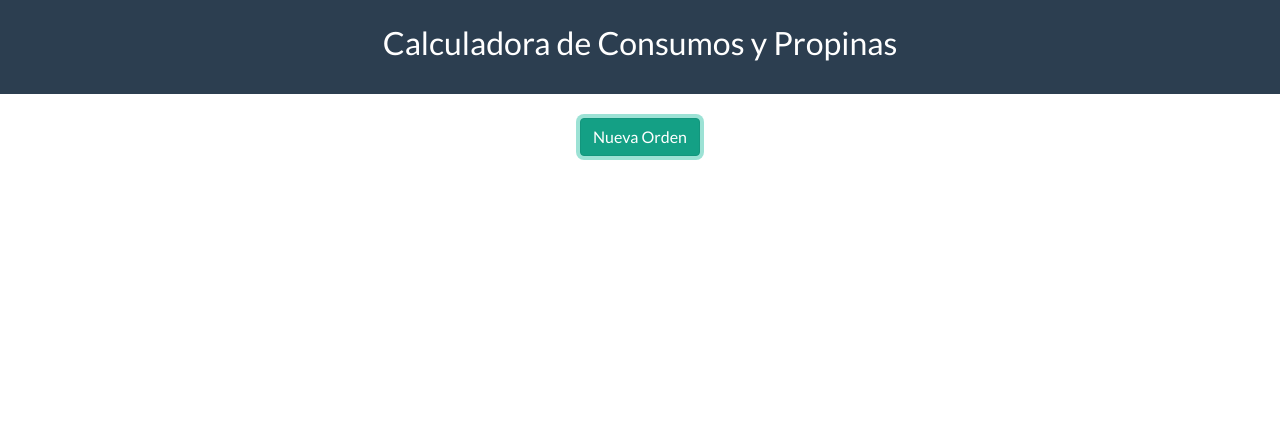
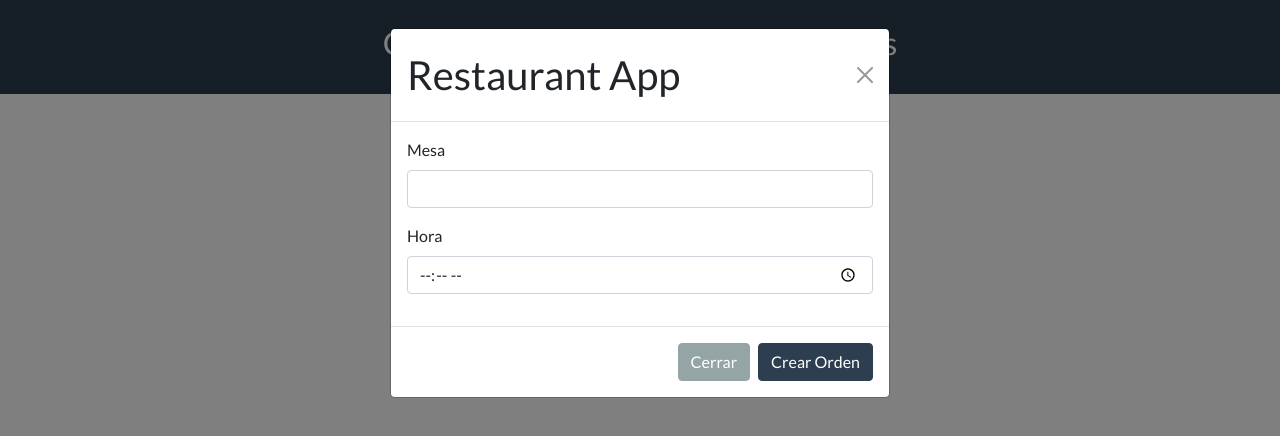
Before and after one commit to julianmartinez-dev/calculadora-propinas, a plain HTML site: page index.html in a window 1280 px wide. Both pictures are taken after a click on the button "Nueva Orden". Drawn offline with Linux system fonts and the light colour scheme.

Commit message:
pagina inicial lista

```diff
--- a/index.html
+++ b/index.html
@@ -12,11 +12,54 @@
         <h1 class="text-center text-white fs-3">Calculadora de Consumos y Propinas</h1>
     </header>
 
-    <div class="d-flex mt-4 justify-content-center">
-        <button data-bs-toggle="modal" data-bs-target="formulario" type="button" class="btn btn-success">
+      <div class="d-flex mt-4 justify-content-center">
+        <button data-bs-toggle="modal" data-bs-target="#formulario" type="button" class="btn btn-success">
             Nueva Orden
         </button>
     </div>
+    <main id="platillos" class="container bg-light mt-5 p-4 d-none">
+        <h2 class="text-center my-4">Platillos</h2>
+        <div class="contenido"></div>
+    </main>
+
+    <section id="resumen" class="resumen bg-light container mt-5 p-4 d-none">
+        <h2 class="text-center my-4">Resumen de consumo</h2>
+
+        <div class="contenido row">
+            <p class="text-center">Añade los elemento del pedido</p>
+        </div>
+    </section>
+
+    <!--Modal-->
+    <div class="modal fade" id="formulario">
+        <div class="modal-dialog">
+            <div class="modal-content">
+                <div class="modal-header">
+                    <h2 class="modal-title">Restaurant App</h2>
+                    <button type="button" class="btn-close" data-bs-dismiss="modal"></button>
+                </div>
+                <div class="modal-body">
+                    <form>
+                        <div class="mb-3">
+                            <label class="form-label">Mesa</label>
+                            <input id="mesa" type="number" class="form-control" min="1" max="8">
+                        </div>
+                        <div class="mb-3">
+                            <label class="form-label">Hora</label>
+                            <input id="hora" type="time" class="form-control">
+                        </div>
+                    </form>
+                </div>
+                <div class="modal-footer">
+                    <button type="button" class="btn btn-secondary" data-bs-dismiss="modal">Cerrar</button>
+                    <button id="guardar-cliente" type="button" class="btn btn-primary">Crear Orden</button>
+                </div>
+
+            </div>
+        </div>
+    </div>
+
+
 
 
     <script src="js/bootstrap.bundle.min.js"></script>
--- a/js/app.js
+++ b/js/app.js
@@ -0,0 +1,5 @@
+let cliente = {
+    mesa: '',
+    hora: '',
+    pedido: []
+}
```
